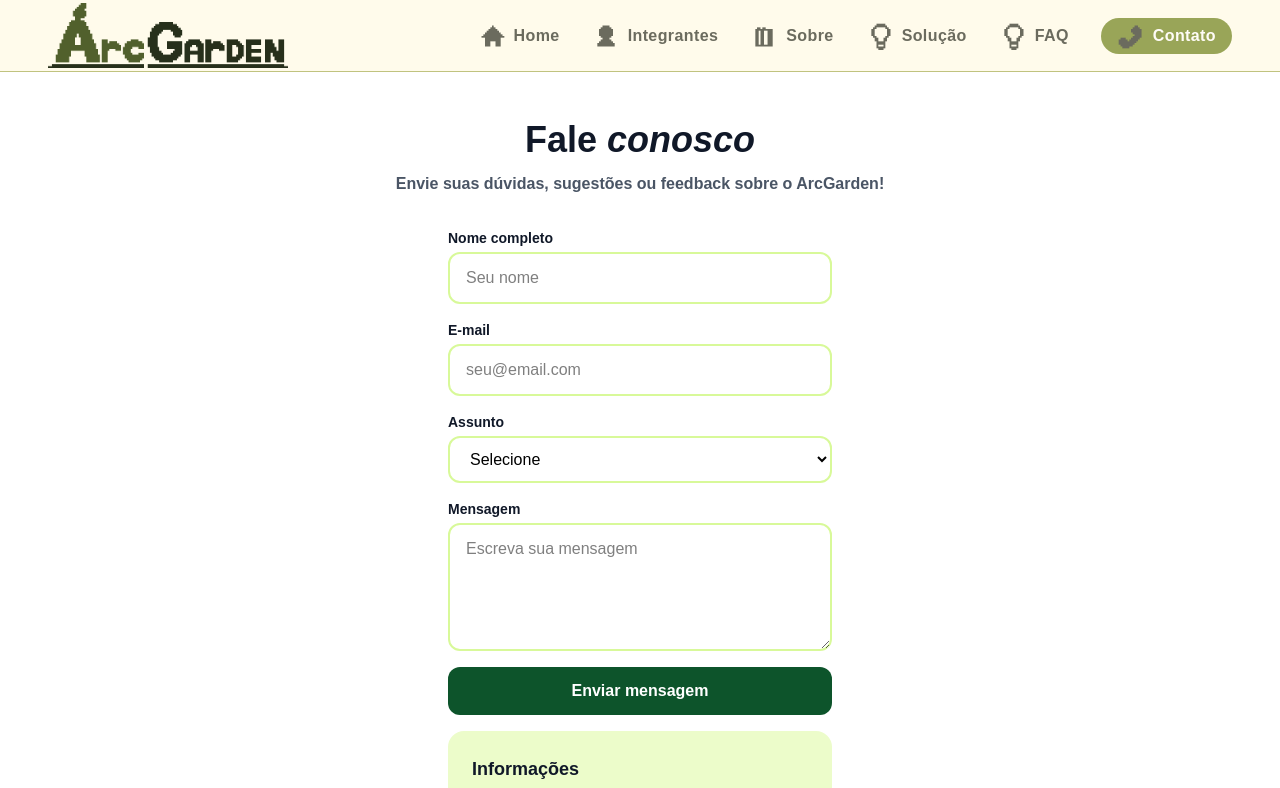
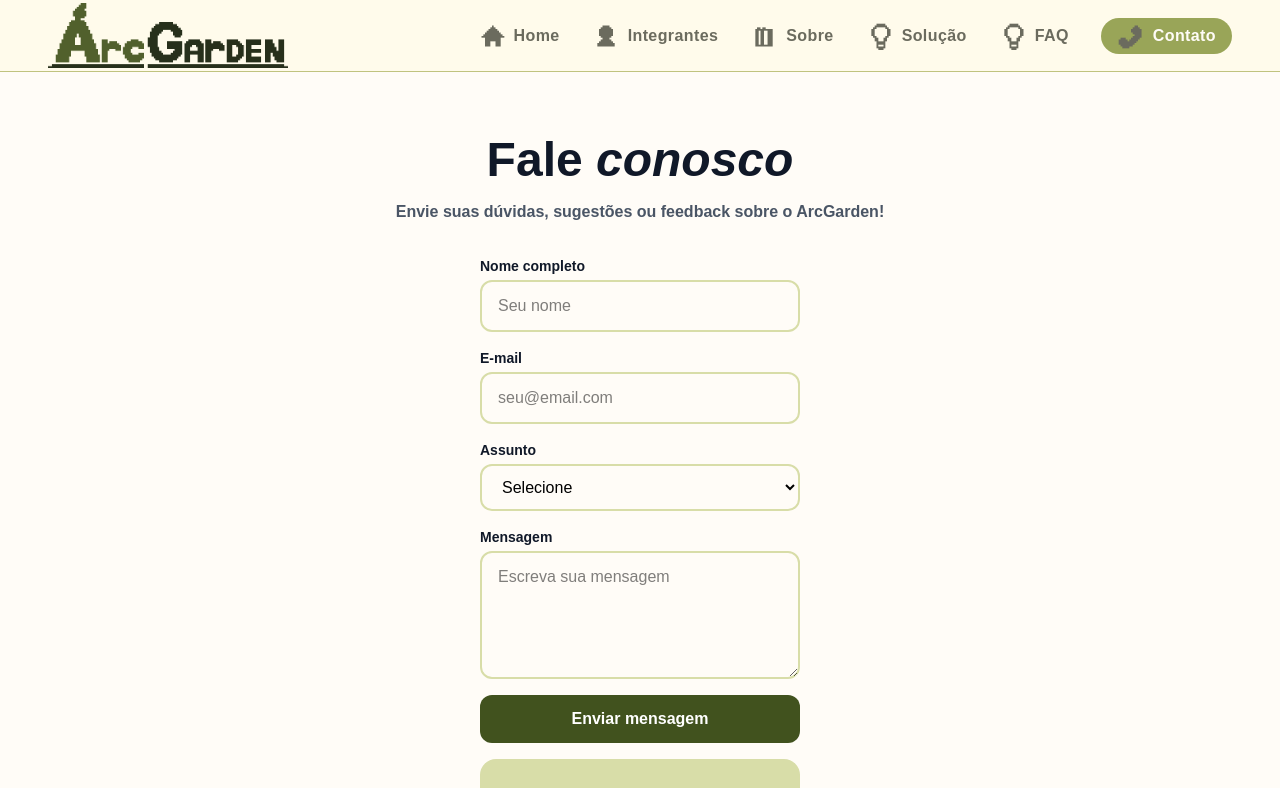
Before and after one commit to HayanoIche/ArcGarden-FrontEnd, a React (Vite) app: page /contato in a window 1280 px wide. Shown: the top 788 px of the page. Built offline with nearby package versions, Linux system fonts and the light colour scheme.

Commit message:
fix: ajustes finais no visual da página de contato

```diff
--- a/src/pages/Contato.tsx
+++ b/src/pages/Contato.tsx
@@ -1,24 +1,24 @@
 function Contato() {
   return (
-    <main className="bg-white">
-      <section className="mx-auto w-full max-w-6xl px-6 py-12">
+    <main className="bg-[#fffcf7]">
+      <section className="mx-auto w-full max-w-6xl px-6 py-16">
         <div>
-          <h2 className="mb-3 text-center text-4xl font-bold text-gray-900">
-            Fale <em className="text-gray-900">conosco</em>
+          <h2 className="mb-4 text-center text-5xl font-bold text-gray-900">
+            Fale <em>conosco</em>
           </h2>
 
           <p className="mb-8 text-center font-semibold text-gray-600">
             Envie suas dúvidas, sugestões ou feedback sobre o ArcGarden!
           </p>
 
-          <form className="mx-auto flex w-full max-w-sm flex-col gap-4">
+          <form className="mx-auto flex w-full max-w-xs flex-col gap-4">
             <div className="flex flex-col gap-1">
               <label className="text-sm font-semibold text-gray-900">
                 Nome completo
               </label>
 
               <input
-                className="rounded-xl border-2 border-lime-200 px-4 py-3 outline-none focus:border-lime-500"
+                className="rounded-xl border-2 border-[#d8dda8] bg-[#fffcf7] px-4 py-3 outline-none focus:border-[#41521e]"
                 type="text"
                 placeholder="Seu nome"
                 required
@@ -31,7 +31,7 @@ function Contato() {
               </label>
 
               <input
-                className="rounded-xl border-2 border-lime-200 px-4 py-3 outline-none focus:border-lime-500"
+                className="rounded-xl border-2 border-[#d8dda8] bg-[#fffcf7] px-4 py-3 outline-none focus:border-[#41521e]"
                 type="email"
                 placeholder="seu@email.com"
                 required
@@ -44,7 +44,7 @@ function Contato() {
               </label>
 
               <select
-                className="rounded-xl border-2 border-lime-200 px-4 py-3 outline-none focus:border-lime-500"
+                className="rounded-xl border-2 border-[#d8dda8] bg-[#fffcf7] px-4 py-3 outline-none focus:border-[#41521e]"
                 required
               >
                 <option value="">Selecione</option>
@@ -60,21 +60,21 @@ function Contato() {
               </label>
 
               <textarea
-                className="min-h-32 resize-y rounded-xl border-2 border-lime-200 px-4 py-3 outline-none focus:border-lime-500"
+                className="min-h-32 resize-y rounded-xl border-2 border-[#d8dda8] bg-[#fffcf7] px-4 py-3 outline-none focus:border-[#41521e]"
                 placeholder="Escreva sua mensagem"
                 required
               />
             </div>
 
             <button
-              className="w-full rounded-xl bg-green-900 px-4 py-3 font-semibold text-white hover:bg-green-800"
+              className="w-full rounded-xl bg-[#41521e] px-4 py-3 font-semibold text-white hover:bg-[#344218]"
               type="submit"
             >
               Enviar mensagem
             </button>
           </form>
 
-          <div className="mx-auto mt-4 w-full max-w-sm rounded-2xl bg-lime-100 p-6">
+          <div className="mx-auto mt-4 w-full max-w-xs rounded-2xl bg-[#d8dda8] p-6">
             <h3 className="mb-3 text-lg font-bold text-gray-900">
               Informações
             </h3>
```
